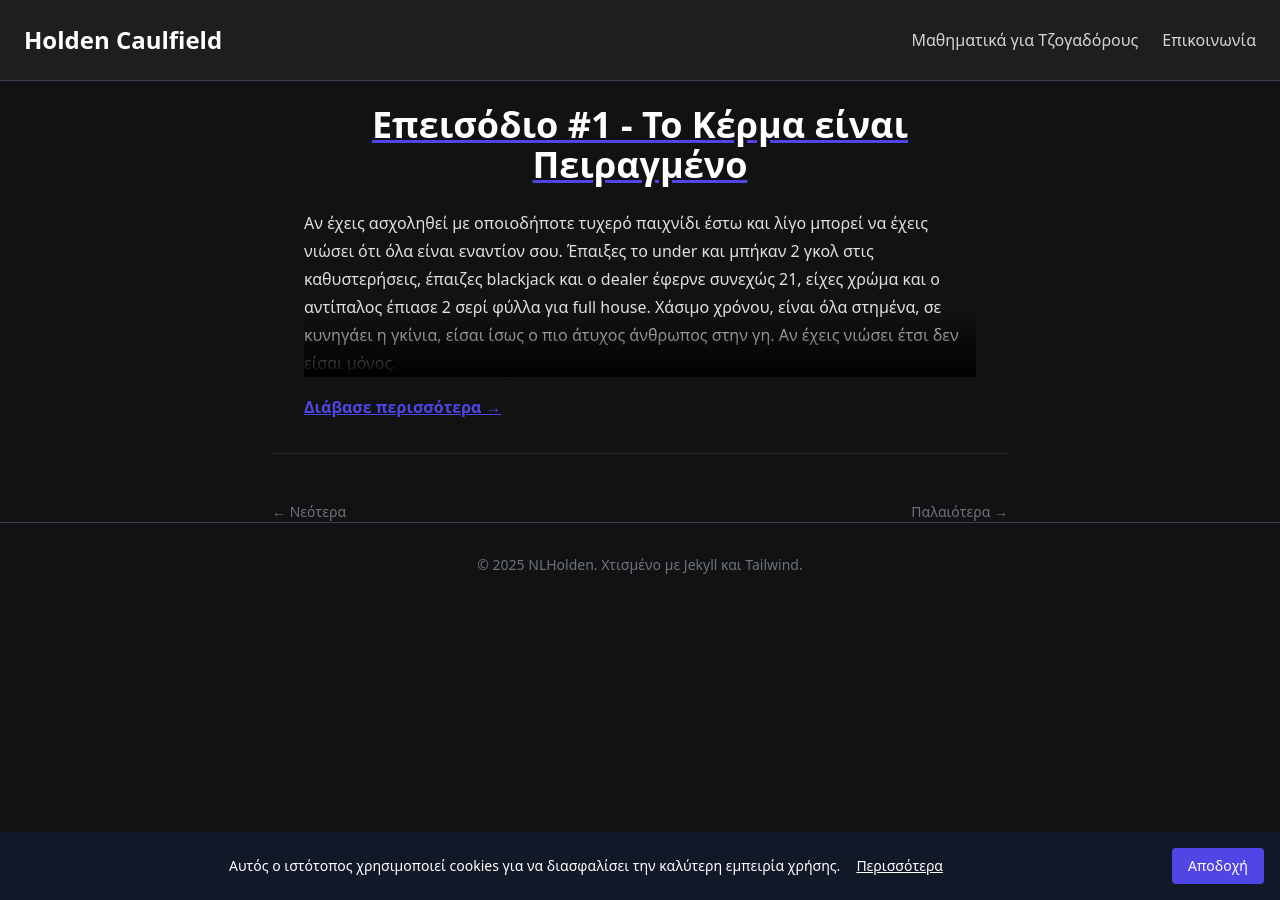
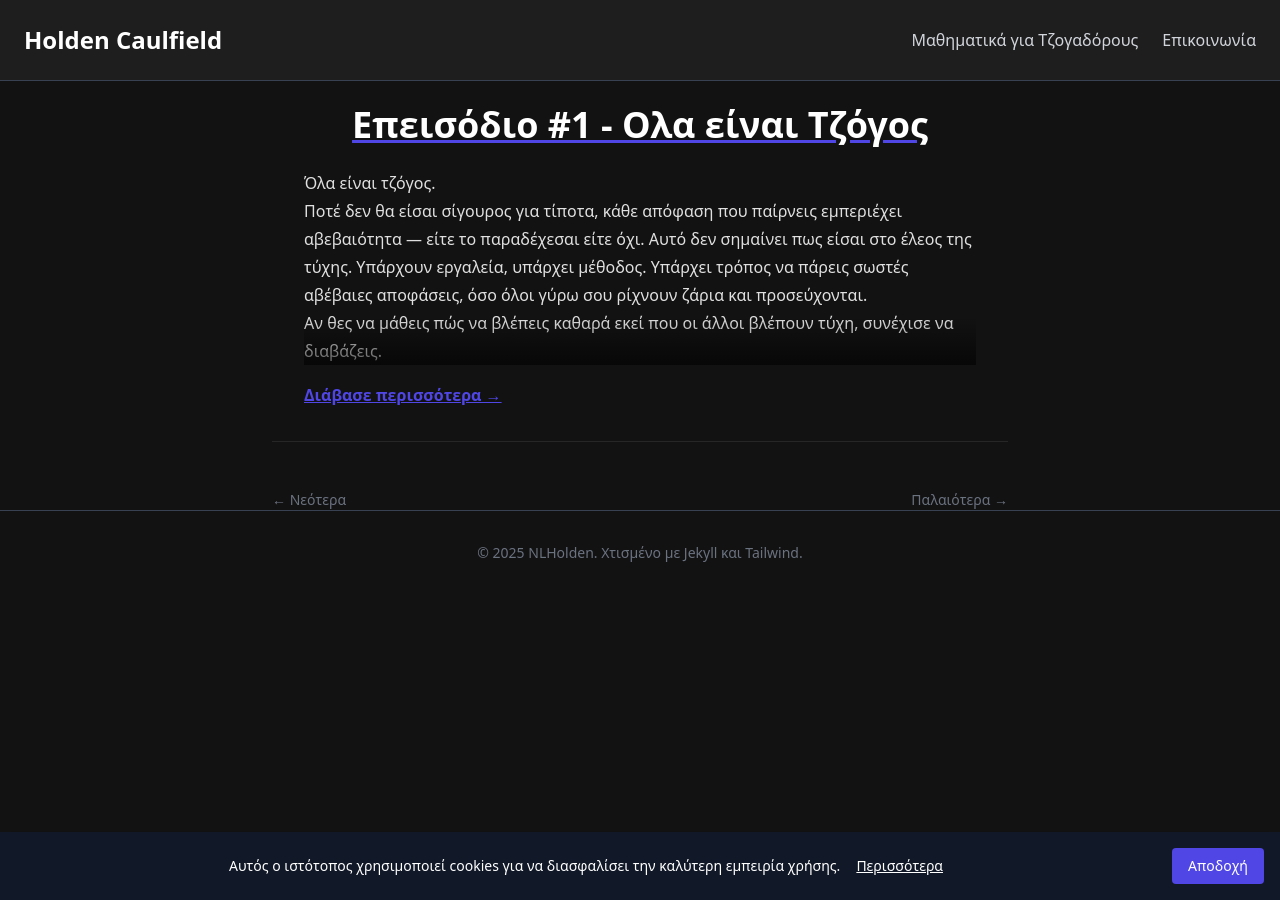
Before and after one commit to NLHolden/nlholden.github.io, a Jekyll site: the page built from blog/index.html, in a window 1280 px wide. Built offline with Jekyll 4.4.1, drawn with Linux system fonts in a browser that asks for light colours; nearby versions of some CDN libraries; the list of posts is cut into pages by our own code.

Commit message:
Fix first post

```diff
--- a/_config.yml
+++ b/_config.yml
@@ -1,3 +1,5 @@
+lang: el
+
 theme: minima
 permalink: pretty
 plugins:
--- a/_includes/head.html
+++ b/_includes/head.html
@@ -21,8 +21,7 @@
   <link rel="stylesheet" href="https://fonts.googleapis.com/css?family=PT+Serif:400,400italic,700%7CPT+Sans:400">
 
   <!-- Icons -->
-  <link rel="apple-touch-icon-precomposed" sizes="144x144" href="{{ site.baseurl }}/public/apple-touch-icon-precomposed.png">
-  <link rel="shortcut icon" href="/public/favicon.ico">
+  <link rel="icon" type="image/x-icon" href="/favicon.ico">
 
   <!-- RSS -->
   <link rel="alternate" type="application/rss+xml" title="RSS" href="/atom.xml">
--- a/_posts/2025-06-20-Επεισόδιο #1 - Το Κέρμα Είναι Πειραγμένο.md
+++ b/_posts/2025-06-20-Επεισόδιο #1 - Όλα είναι Τζόγος.md
@@ -1,8 +1,14 @@
 ---
 layout: post
-title: "Επεισόδιο #1 - Το Κέρμα είναι Πειραγμένο"
+title: "Επεισόδιο #1 - Ολα είναι Τζόγος"
 date: 2025-06-20
 permalink: /blog/gambling-math/
+summary: |
+  Όλα είναι τζόγος. \
+  Ποτέ δεν θα είσαι σίγουρος για τίποτα, κάθε απόφαση που παίρνεις εμπεριέχει αβεβαιότητα — είτε το παραδέχεσαι είτε όχι. Αυτό δεν σημαίνει πως είσαι στο έλεος της τύχης.
+  Υπάρχουν εργαλεία, υπάρχει μέθοδος. Υπάρχει τρόπος να πάρεις σωστές αβέβαιες αποφάσεις, όσο όλοι γύρω σου ρίχνουν ζάρια και προσεύχονται. \
+  Αν θες να μάθεις πώς να βλέπεις καθαρά εκεί που οι άλλοι βλέπουν τύχη, συνέχισε να διαβάζεις.
+
 ---
 
 Αν έχεις ασχοληθεί με οποιοδήποτε τυχερό παιχνίδι έστω και λίγο μπορεί να έχεις νιώσει ότι όλα είναι εναντίον σου. Έπαιξες το under και μπήκαν 2 γκολ στις καθυστερήσεις, έπαιζες blackjack και o dealer έφερνε συνεχώς 21, είχες χρώμα και ο αντίπαλος έπιασε 2 σερί φύλλα για full house. Χάσιμο χρόνου, είναι όλα στημένα, σε κυνηγάει η γκίνια, είσαι ίσως ο πιο άτυχος άνθρωπος στην γη. Αν έχεις νιώσει έτσι δεν είσαι μόνος.
@@ -12,7 +18,7 @@ permalink: /blog/gambling-math/
 
 Δεν μας κατηγορώ. Από την κατάρρευση του χρηματιστηρίου στις αρχές της χιλιετίας μέχρι τις οικονομικές κρίσεις και την ανασφάλεια των τελευταίων ετών, είναι απολύτως λογικό να είμαστε διστακτικοί. Όμως, τίποτα στη ζωή δεν είναι 100% προβλέψιμο. Κάθε απόφαση που παίρνουμε χωρίς πλήρη πληροφόρηση –δηλαδή σχεδόν όλες μας οι αποφάσεις– είναι ένα ρίσκο. Τζογάρουμε.
 
-Απ’ το τι μάρκα σαπούνι θα αγοράσεις μέχρι το που θα επενδύσεις τα λεφτά σου ή πότε θα προσπαθήσεις να διασχίσεις τον δρόμο όλα είναι αποφάσεις που πρέπει να πάρεις χωρίς να γνωρίζεις με σιγουριά όλες τις πληροφορίες. Δεν ξέρεις αν το σαπούνι έχει αλλεργιογόνα, αν οι μετοχές που θα αγοράσεις θα καταρρεύσουν αύριο ή αν ένα κοπάδι από λυσσασμένους ταύρους σε ποδοπατήσει καθώς περνάς τον δρόμο. Κάθε επιλογή είναι ένα στοίχημα – άλλοτε μικρό, άλλοτε μεγάλο. Και όσο καλύτερα καταλαβαίνεις το ρίσκο, τόσο καλύτερες αποφάσεις παίρνεις. «Όλα είναι τζόγος» όπως λέει και ο Anser στο ομώνυμο κομμάτι.
+Απ’ το τι μάρκα σαπούνι θα αγοράσεις μέχρι το που θα επενδύσεις τα λεφτά σου ή πότε θα προσπαθήσεις να διασχίσεις τον δρόμο όλα είναι αποφάσεις που πρέπει να πάρεις χωρίς να γνωρίζεις με σιγουριά όλες τις πληροφορίες. Δεν ξέρεις αν το σαπούνι έχει αλλεργιογόνα, αν οι μετοχές που θα αγοράσεις θα καταρρεύσουν αύριο ή αν ένα κοπάδι από λυσσασμένους ταύρους σε ποδοπατήσει καθώς περνάς τον δρόμο. Κάθε επιλογή είναι ένα στοίχημα – άλλοτε μικρό, άλλοτε μεγάλο. Και όσο καλύτερα καταλαβαίνεις το ρίσκο, τόσο καλύτερες αποφάσεις παίρνεις.
 
 Με λένε Holden και σήμερα θα προσπαθήσουμε να βάλουμε σε τάξη το χάος της τυχαιότητας. Στόχος μου είναι να σε βοηθήσω να καταλάβεις τι είναι πραγματικά το ρίσκο, πώς λειτουργεί η τυχαιότητα και πώς μπορούμε να τα αντιμετωπίσουμε με λογική και γνώση – όχι με δεισιδαιμονίες ή αυταπάτες. Θα εξηγήσουμε έννοιες όπως «η μάνα πάντα κερδίζει» και την περίφημη “γκανιότα” με επιστημονικό τρόπο και θα δούμε πώς κάποιοι επαγγελματίες όχι μόνο δεν φοβούνται την τυχαιότητα, αλλά τη χρησιμοποιούν προς όφελός τους. Πάμε να ξεκινήσουμε.
 
@@ -22,13 +28,13 @@ permalink: /blog/gambling-math/
 Ας παίξουμε ένα παιχνίδι που όλοι μας λίγο πολύ γνωρίζουμε, κορώνα γράμματα. Θα βάλουμε και οι δύο από 10 ευρώ, εγώ διαλέγω κορώνα και εσύ γράμματα. Ο νικητής παίρνει τα 20 ευρώ και ο χαμένος χάνει τα λεφτά του. Υπάρχει ένα πρόβλημα ωστόσο, το νόμισμα που θα χρησιμοποιώ τυχαίνει να έρχεται κορώνα 51% των φορών (έναντι του 50% που θα ήταν το αναμενόμενο) χωρίς να το ξέρεις. Λίγο άδικο ε; Το συγκεκριμένο παιχνίδι θα αποτελέσει τον πυρήνα της θεωρίας που θα αναπτύξουμε αλλά πρωτού μπλέξουμε με μαθηματικά ας εξετάσουμε πειραματικά τι συμβαίνει. Θα προσομοιώσουμε το παιχνίδι 100 φορές και θα δούμε τα αποτελέσματα του κάθε παίκτη στο τέλος.
 
 <div class="flex justify-center my-6">
-  <img src="/graphics/heads_win.gif" alt="head win 100 tosses"/>
+  <img src="/graphics/episode_1/heads_win.gif" alt="head win 100 tosses"/>
 </div>
 
 Κοιτάζοντας τα αποτελέσματα παρατηρούμε τα εξής. Σε κάθε χρονική στιγμή όσο κερδισμένος είμαι εγώ τόσο χαμένος είσαι εσύ και αντίστροφα. Αυτό δεν μας εκπλήσσει ιδιαίτερα, σε κάθε ρίψη το κέρδος του νικητή προκύπτει απ’ την χασούρα του ηττημένου. Στην θεωρία παιγνίων τέτοιου είδους παιχνίδια λέγονται μηδενικού αθροίσματος και θα μας απασχολήσουν ιδιαίτερα σε επόμενα επεισόδια. Ας μην ξεφεύγουμε ωστόσο, τι άλλο μπορούμε να δούμε επί τόπου σε αυτό το γράφημα; Πληρώθηκα άπειρα διαλέγοντας κορώνα, το κέρδος μου είναι της τάξης των  και αντίστοιχα η χασούρα σου είναι [όσο λέει το γράφημα]. Οκ θα πεις, περίπου 50/50 είναι κάποιες φορές θα κερδίζω εγώ κάποιες εσύ και θα χεις δίκιο. Δεν είναι απίθανο να κερδίσεις παρόλο που βρίσκεσαι σε μειονεκτική θέση. Να ένα παράδειγμα μιας προσωμοίωσης όπου ο παίκτης που διάλεξε γράμματα κατέληξε κερδισμένος μετά από 100 ρίψεις:
 
 <div class="flex justify-center my-6">
-  <img src="/graphics/heads_loss.gif" alt="head loss 100 tosses"/>
+  <img src="/graphics/episode_1/heads_loss.gif" alt="head loss 100 tosses"/>
 </div>
 
 Η παραπάνω παρατήρηση γεννάει και τα πρώτα ερωτήματα, αν παίξουμε αυτό το παιχνίδι 100 φορές, πόσο πιθανό είναι να βγεις κερδισμένος; Και κατά μέσο όρο, μετά από 100 ρίψεις πόσο κερδισμένος/χαμένος θα είσαι;
--- a/blog/index.html
+++ b/blog/index.html
@@ -15,11 +15,11 @@ pagination:
       </a>
 
       <div class="prose prose-invert mx-auto max-w-2xl relative overflow-hidden">
-        <div class="max-h-48 overflow-hidden relative">
-          <div class="relative z-10">
-            {{ post.excerpt }}
+        <div class="relative">
+          <div class="relative">
+            {{ post.summary | markdownify  }}
           </div>
-          <div class="absolute bottom-0 left-0 w-full h-16 bg-gradient-to-t from-black to-transparent z-20"></div>
+          <div class="absolute bottom-0 left-0 w-full h-12 bg-gradient-to-t from-black/60 to-transparent z-20"></div>
         </div>
 
         <a href="{{ post.url }}" class="inline-block mt-4 text-accent hover:underline font-semibold">
```
Also changed, not shown: index.md (+4 -3 lines), favicon.ico (renamed from public/favicon.ico), graphics/episode_1/heads_loss.gif (renamed from graphics/head_loss.gif), graphics/episode_1/heads_win.gif (renamed from graphics/head_win.gif).
